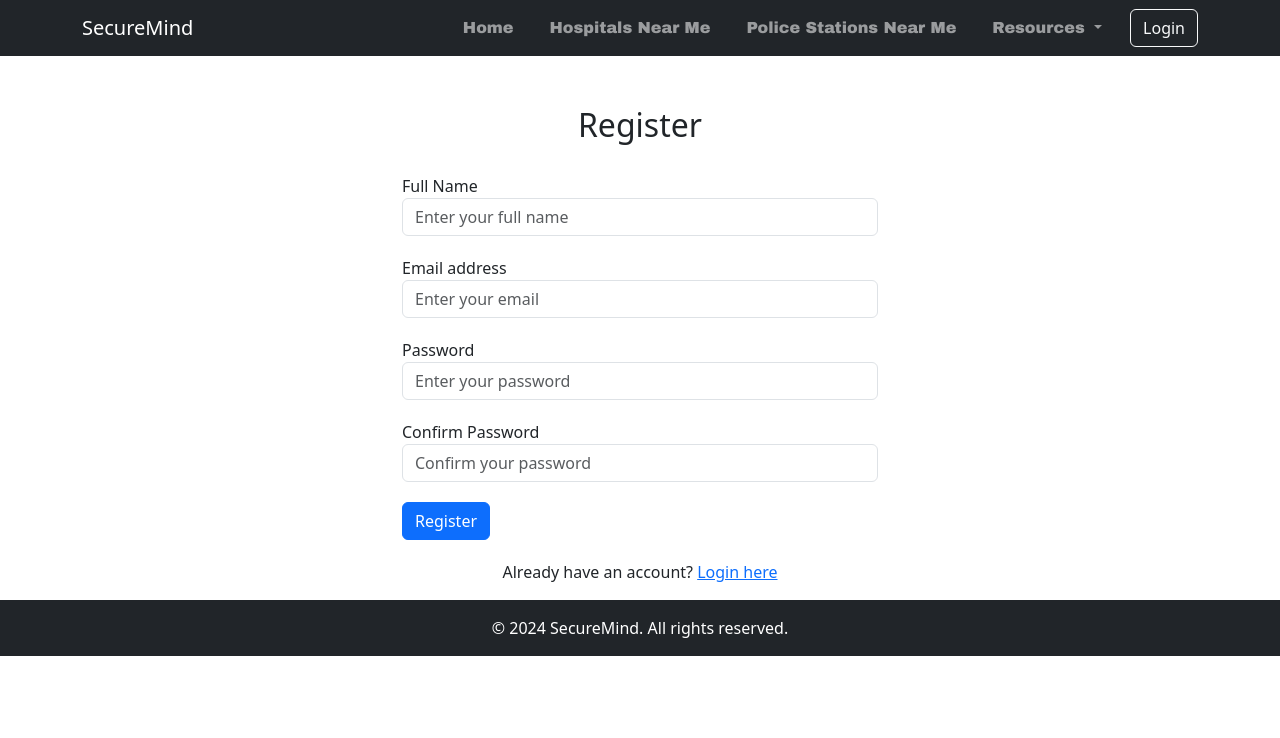
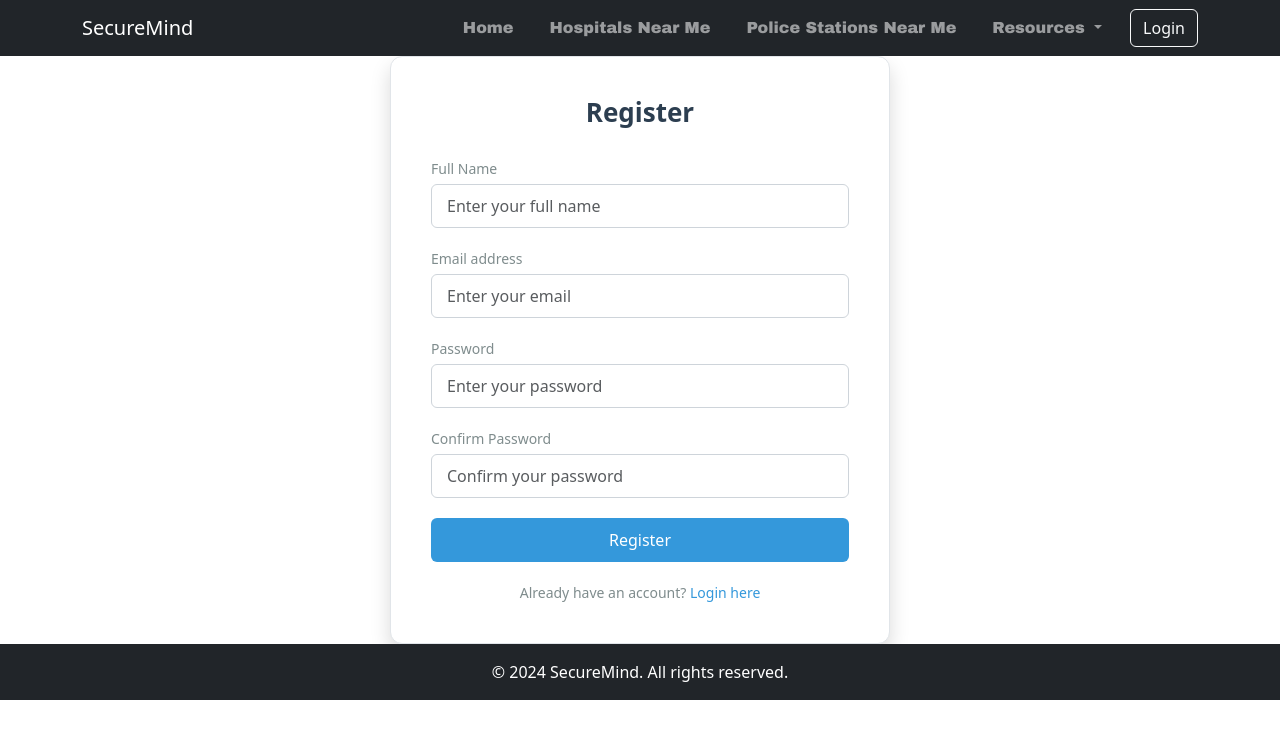
Before and after one commit to nickpro79/securemind-frontend, an Angular app: page /register in a window 1280 px wide. Shown: the top 738 px of the page. Built offline with nearby package versions, Linux system fonts and the light colour scheme; a web font is replaced by a local one.

Commit message:
styled login and design page

```diff
--- a/src/app/Components/homepage/homepage.component.html
+++ b/src/app/Components/homepage/homepage.component.html
@@ -115,7 +115,7 @@
               required
             ></textarea>
           </div>
-          <button type="submit" class="btn btn-success">Submit</button>
+          <button type="submit" class="btn btn-success">Report</button>
         </form>
       </div>
     </div>
--- a/src/app/Components/loginpage/loginpage.component.css
+++ b/src/app/Components/loginpage/loginpage.component.css
@@ -1,10 +1,15 @@
+.container{
+    margin-top: 60px;
+    margin-bottom: 60px;
+}
 body {
-    background-color: #e9ecef; /* Light gray background for the page */
+    background-color: #f4f7f6; /* Light gray background for the page */
     display: flex;
     justify-content: center;
     align-items: center;
     height: 100vh;
     margin: 0;
+    font-family: 'Segoe UI', Tahoma, Geneva, Verdana, sans-serif;
 }
 
 .login-container {
@@ -12,19 +17,27 @@ body {
     width: 100%;
     background: #ffffff; /* White background for the form */
     padding: 40px;
-    border-radius: 8px; /* Rounded corners */
-    box-shadow: 0 4px 10px rgba(0, 0, 0, 0.1); /* Subtle shadow for depth */
+    border-radius: 12px; /* Rounded corners */
+    box-shadow: 0 10px 20px rgba(0, 0, 0, 0.15); /* Subtle shadow for depth */
+    border: 1px solid #e1e5e9; /* Light border for separation */
+    transition: transform 0.3s, box-shadow 0.3s;
+}
+
+.login-container:hover {
+    transform: translateY(-5px); /* Slight lift effect on hover */
+    box-shadow: 0 15px 30px rgba(0, 0, 0, 0.2); /* Enhanced shadow on hover */
 }
 
 .login-header {
-    margin-bottom: 20px;
+    margin-bottom: 30px;
+    text-align: center;
 }
 
 .login-header h2 {
     font-size: 26px;
-    color: #333; /* Dark gray color for text */
-    font-weight: 700;
-    text-align: center;
+    color: #2c3e50; /* Darker blue-gray color */
+    font-weight: 600;
+    margin: 0;
 }
 
 .form-group {
@@ -33,38 +46,42 @@ body {
 
 .form-group label {
     font-size: 14px;
-    color: #555; /* Slightly lighter gray for labels */
+    color: #7f8c8d; /* Medium gray for labels */
     display: block;
     margin-bottom: 5px;
 }
 
 .form-control {
     height: 44px;
-    border-radius: 4px; /* Slightly rounded corners for input fields */
-    border: 1px solid #ced4da; /* Light border color */
+    border-radius: 6px; /* Smooth rounded inputs */
+    border: 1px solid #ced4da;
     padding: 0 15px;
     box-sizing: border-box;
     transition: border-color 0.3s, box-shadow 0.3s;
 }
 
 .form-control:focus {
-    border-color: #007bff; /* Bootstrap's primary color */
-    box-shadow: 0 0 0 0.2rem rgba(38, 143, 255, 0.25); /* Focus shadow effect */
+    border-color: #3498db; /* Light blue border on focus */
+    box-shadow: 0 0 5px rgba(52, 152, 219, 0.25); /* Focus shadow effect */
+    outline: none; /* Remove default outline */
 }
 
 .btn-primary {
-    background-color: #007bff; /* Bootstrap's primary color */
+/*     display: block; /* Make button a block element */
+     margin: 20px auto 0; /* Center horizontally with auto margins */
+    background-color: #3498db; /* Light blue button */
     border: none;
     height: 44px;
-    border-radius: 4px;
+    border-radius: 6px;
     font-size: 16px;
     font-weight: 500;
+    color: #ffffff; /* White text color */
     transition: background-color 0.3s, transform 0.3s;
 }
 
 .btn-primary:hover {
-    background-color: #0056b3; /* Darker shade on hover */
-    transform: translateY(-1px); /* Subtle lift effect */
+    background-color: #2980b9; /* Darker blue on hover */
+    transform: translateY(-2px); /* Subtle lift effect */
 }
 
 .register-link {
@@ -75,15 +92,17 @@ body {
 .register-link p {
     margin: 0;
     font-size: 14px;
-    color: #555;
+    color: #7f8c8d; /* Medium gray for text */
 }
 
 .register-link a {
-    color: #007bff;
+    color: #3498db;
     text-decoration: none;
     font-weight: 500;
+    transition: color 0.3s;
 }
 
 .register-link a:hover {
+    color: #2980b9; /* Darker blue on hover */
     text-decoration: underline;
 }
--- a/src/app/Components/registerpage/registerpage.component.css
+++ b/src/app/Components/registerpage/registerpage.component.css
@@ -1,15 +1,105 @@
+body {
+    background-color: #f4f7f6; /* Light gray background for the page */
+    display: flex;
+    justify-content: center;
+    align-items: center;
+    height: 100vh;
+    margin: 0;
+    font-family: 'Segoe UI', Tahoma, Geneva, Verdana, sans-serif;
+}
+
 .register-container {
     max-width: 500px;
-    margin: auto;
-    padding-top: 50px;
+    width: 100%;
+    background: #ffffff; /* White background for the form */
+    padding: 40px;
+    border-radius: 12px; /* Rounded corners */
+    box-shadow: 0 10px 20px rgba(0, 0, 0, 0.15); /* Subtle shadow for depth */
+    border: 1px solid #e1e5e9; /* Light border for separation */
+    transition: transform 0.3s, box-shadow 0.3s;
 }
+
+.register-container:hover {
+    transform: translateY(-5px); /* Slight lift effect on hover */
+    box-shadow: 0 15px 30px rgba(0, 0, 0, 0.2); /* Enhanced shadow on hover */
+}
+
 .register-header {
     margin-bottom: 30px;
+    text-align: center;
 }
+
+.register-header h2 {
+    font-size: 26px;
+    color: #2c3e50; /* Darker blue-gray color */
+    font-weight: 600;
+    margin: 0;
+}
+
 .form-group {
     margin-bottom: 20px;
 }
+
+.form-group label {
+    font-size: 14px;
+    color: #7f8c8d; /* Medium gray for labels */
+    display: block;
+    margin-bottom: 5px;
+}
+
+.form-control {
+    height: 44px;
+    border-radius: 6px; /* Smooth rounded inputs */
+    border: 1px solid #ced4da;
+    padding: 0 15px;
+    box-sizing: border-box;
+    transition: border-color 0.3s, box-shadow 0.3s;
+}
+
+.form-control:focus {
+    border-color: #3498db; /* Light blue border on focus */
+    box-shadow: 0 0 5px rgba(52, 152, 219, 0.25); /* Focus shadow effect */
+    outline: none; /* Remove default outline */
+}
+
+.btn-primary {
+    display: block; /* Make button a block element */
+    width: 100%; /* Full width button */
+    background-color: #3498db; /* Light blue button */
+    border: none;
+    height: 44px;
+    border-radius: 6px;
+    font-size: 16px;
+    font-weight: 500;
+    color: #ffffff; /* White text color */
+    transition: background-color 0.3s, transform 0.3s;
+    margin-top: 20px; /* Space above button */
+}
+
+.btn-primary:hover {
+    background-color: #2980b9; /* Darker blue on hover */
+    transform: translateY(-2px); /* Subtle lift effect */
+}
+
 .login-link {
     text-align: center;
     margin-top: 20px;
 }
+
+.login-link p {
+    margin: 0;
+    font-size: 14px;
+    color: #7f8c8d; /* Medium gray for text */
+}
+
+.login-link a {
+    color: #3498db;
+    text-decoration: none;
+    font-weight: 500;
+    transition: color 0.3s;
+}
+
+.login-link a:hover {
+    color: #2980b9; /* Darker blue on hover */
+    text-decoration: underline;
+}
```
